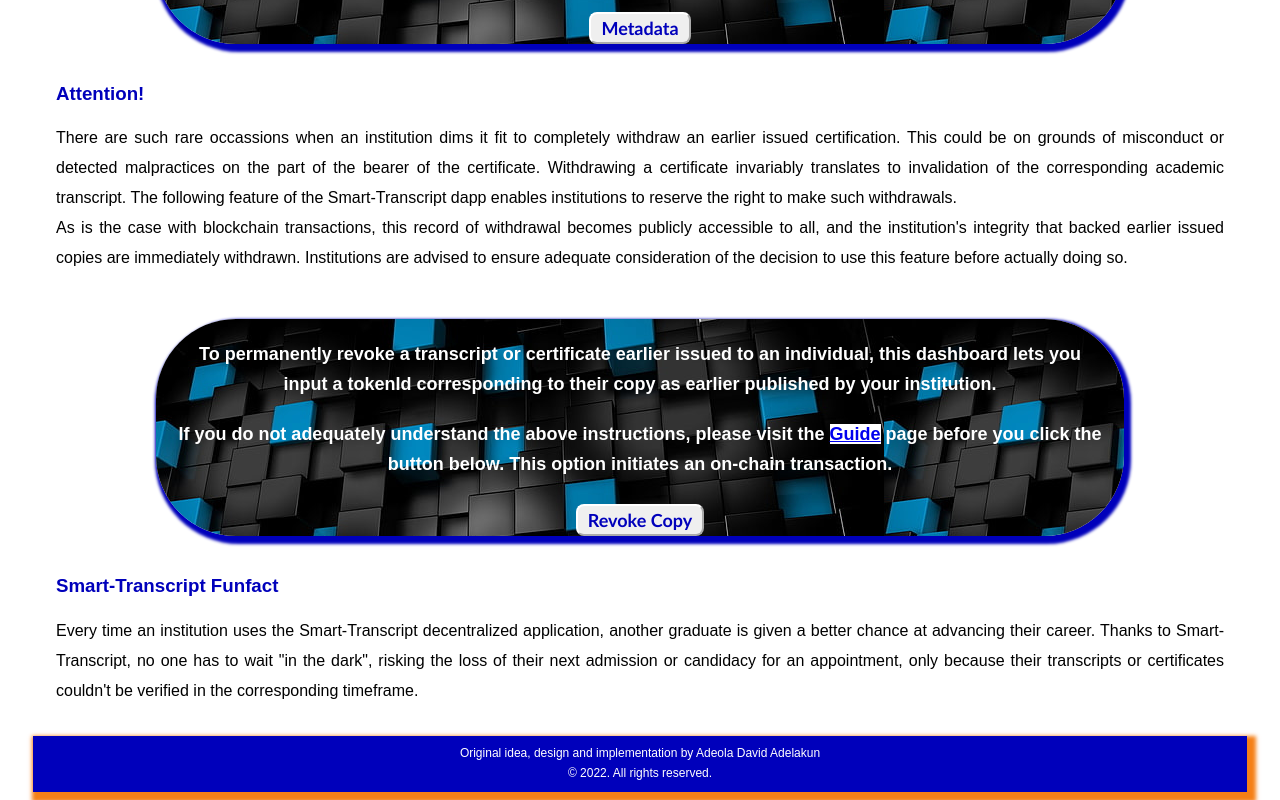
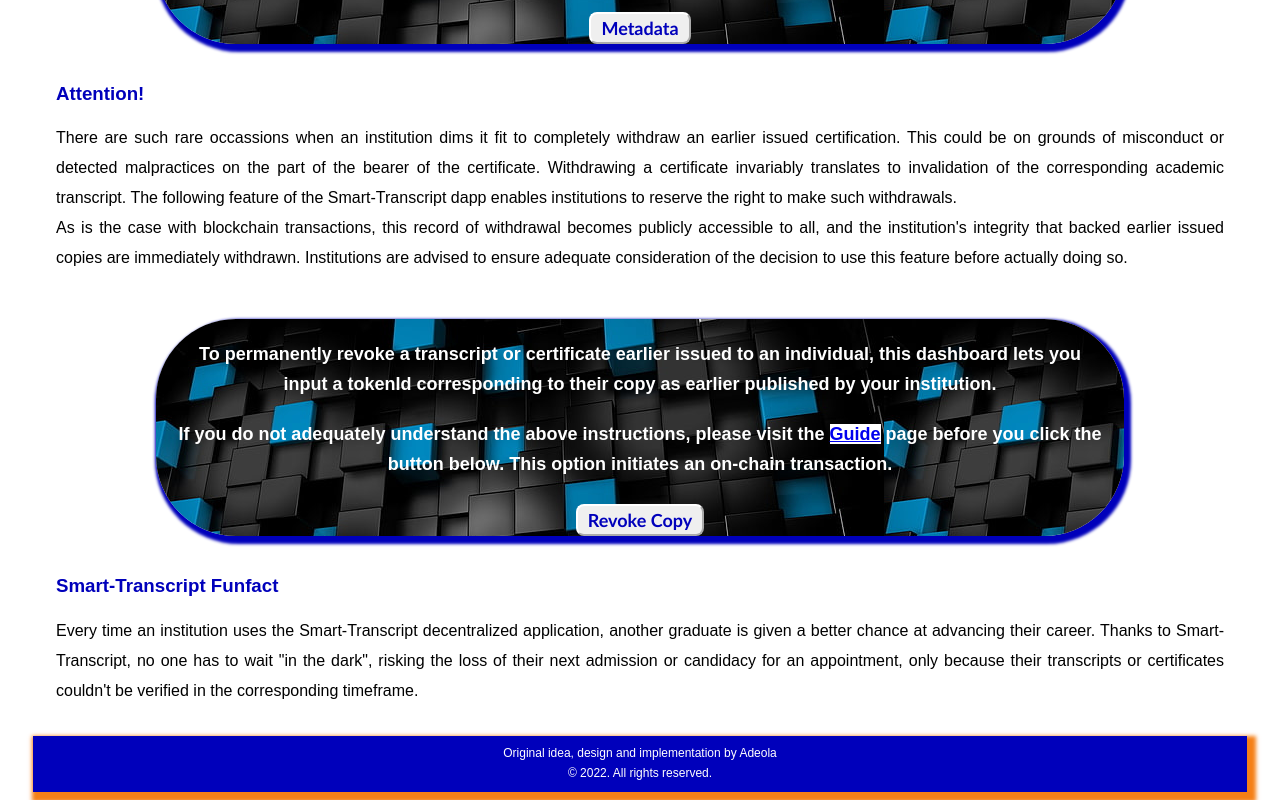
Before and after one commit to Adesdesk/Smart-Transcript, a Next.js app in the folder smart_transcript_frontend/: page / in a window 1280 px wide. Shown: the part 1837-2637 px from the top of the page. Built offline with nearby package versions, Linux system fonts and the light colour scheme.

Commit message:
Update Footer.js

```diff
--- a/smart_transcript_frontend/components/Footer.js
+++ b/smart_transcript_frontend/components/Footer.js
@@ -5,7 +5,7 @@ function Footer() {
     <div className="footerSpace">
       <footer className="footer0">
         <p className="footerTxt">
-          <span>Original idea, design and implementation by Adeola David Adelakun</span>
+          <span>Original idea, design and implementation by Adeola</span>
           <br></br>
           &copy; 2022. All rights reserved.
         </p>
```
